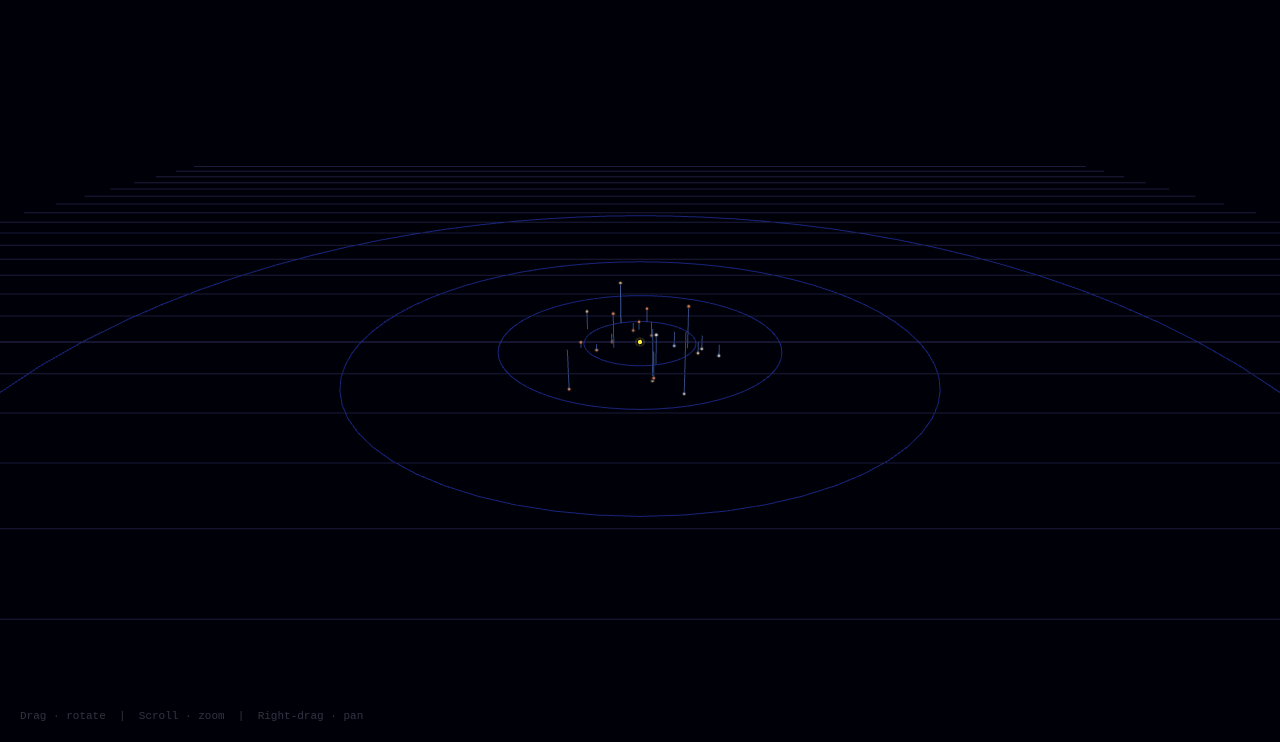
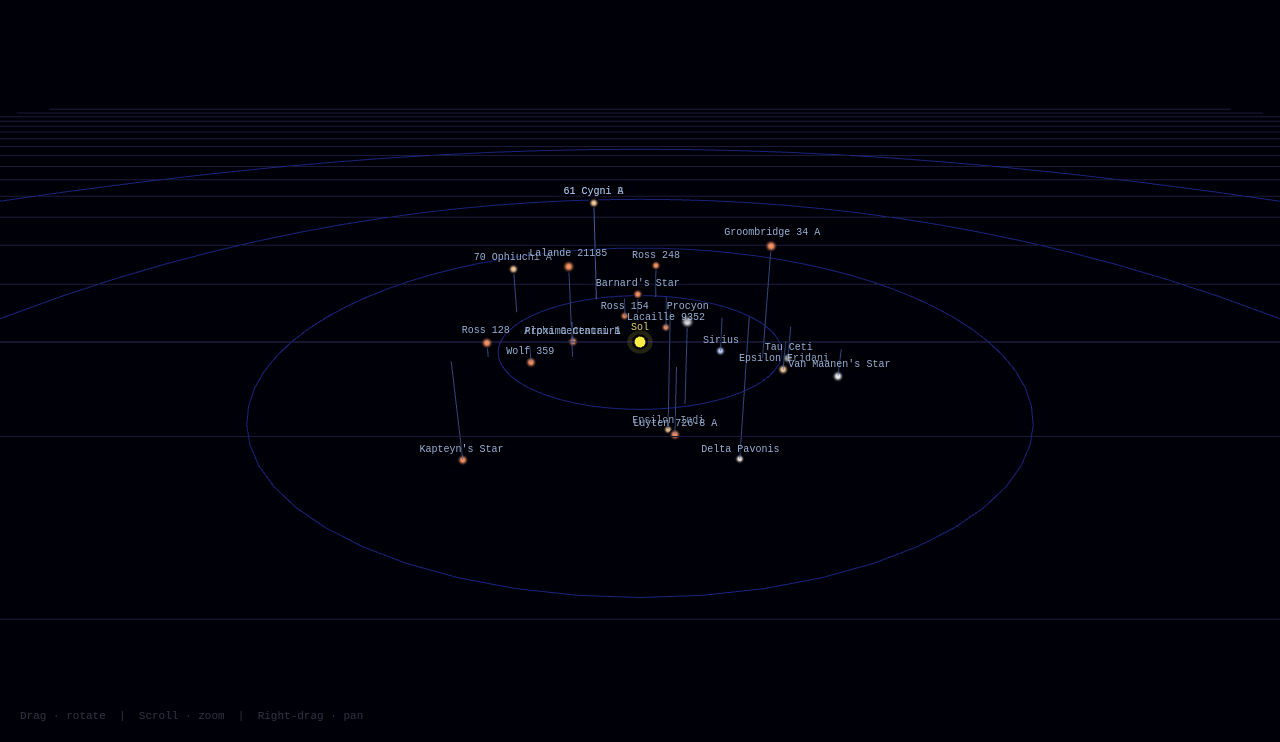
Before and after one commit to ruguevara/Bobmap, a website built with Vite: page index.html in a window 1280 px wide. Shown: the part 58-800 px from the top of the page. Built offline with nearby package versions, Linux system fonts and the light colour scheme; animation ran at ten frames a second.

Commit message:
feat: add star labels to StarMap and include favicon.svg Co-Authored-By: GUPPI <guppi@bobiverse.local>

```diff
--- a/index.html
+++ b/index.html
@@ -3,6 +3,7 @@
   <head>
     <meta charset="UTF-8" />
     <meta name="viewport" content="width=device-width, initial-scale=1.0" />
+    <link rel="icon" href="/favicon.svg" type="image/svg+xml"/>
     <title>Bobiverse Star Map</title>
     <style>
       * { margin: 0; padding: 0; box-sizing: border-box; }
@@ -18,6 +19,7 @@
       #app {
         width: 100vw;
         height: 100vh;
+        position: relative;
       }
 
       #hud {
--- a/src/scene/StarMap.ts
+++ b/src/scene/StarMap.ts
@@ -1,5 +1,6 @@
 import * as THREE from 'three'
 import { OrbitControls } from 'three/examples/jsm/controls/OrbitControls.js'
+import { CSS2DRenderer, CSS2DObject } from 'three/examples/jsm/renderers/CSS2DRenderer.js'
 import type { Star } from '../types/star'
 
 /** Harvard spectral class → approximate colour */
@@ -30,6 +31,7 @@ export class StarMap {
   private scene: THREE.Scene
   private camera: THREE.PerspectiveCamera
   private renderer: THREE.WebGLRenderer
+  private labelRenderer: CSS2DRenderer
   private controls: OrbitControls
   private animId: number | null = null
 
@@ -46,13 +48,20 @@ export class StarMap {
       0.01,
       2000,
     )
-    this.camera.position.set(0, 15, 35)
+    this.camera.position.set(0, 6, 14)
     this.camera.lookAt(0, 0, 0)
 
     this.renderer = new THREE.WebGLRenderer({ antialias: true })
     this.renderer.setSize(container.clientWidth, container.clientHeight)
     this.renderer.setPixelRatio(Math.min(window.devicePixelRatio, 2))
     container.appendChild(this.renderer.domElement)
+
+    this.labelRenderer = new CSS2DRenderer()
+    this.labelRenderer.setSize(container.clientWidth, container.clientHeight)
+    this.labelRenderer.domElement.style.position = 'absolute'
+    this.labelRenderer.domElement.style.top = '0'
+    this.labelRenderer.domElement.style.pointerEvents = 'none'
+    container.appendChild(this.labelRenderer.domElement)
 
     this.controls = new OrbitControls(this.camera, this.renderer.domElement)
     this.controls.enableDamping = true
@@ -111,6 +120,36 @@ export class StarMap {
       opacity: 0.7,
     })))
 
+    // Star name labels for all named stars
+    const addLabel = (text: string, x: number, y: number, z: number, color = 'rgba(180,210,255,0.85)') => {
+      const div = document.createElement('div')
+      div.textContent = text
+      div.style.cssText = [
+        `color: ${color}`,
+        'font-size: 10px',
+        'font-family: monospace',
+        'pointer-events: none',
+        'padding: 0 2px',
+        'text-shadow: 0 0 5px #000, 0 0 5px #000',
+        'white-space: nowrap',
+      ].join(';')
+      const obj = new CSS2DObject(div)
+      obj.position.set(x, y, z)
+      this.scene.add(obj)
+    }
+
+    // Sol label
+    addLabel('Sol', 0, 0.35, 0, 'rgba(255,238,120,0.9)')
+
+    for (const s of stars) {
+      if (s.dist_ly === 0) continue
+      const label = s.name ?? s.bf
+      if (!label) continue
+      // HYG→Three.js coord swap; offset label above star in Y
+      const offset = 0.25 + s.dist_ly * 0.002
+      addLabel(label, s.x, s.z + offset, s.y)
+    }
+
     // TODO Phase 2: raycaster for hover/click labels
     // TODO Phase 3: rebuild Points when filters change
   }
@@ -120,6 +159,7 @@ export class StarMap {
     window.removeEventListener('resize', this.onResize)
     this.renderer.dispose()
     this.container.removeChild(this.renderer.domElement)
+    this.container.removeChild(this.labelRenderer.domElement)
   }
 
   // ─── Private ─────────────────────────────────────────────────────────────
@@ -184,6 +224,7 @@ export class StarMap {
     this.animId = requestAnimationFrame(this.animate)
     this.controls.update()
     this.renderer.render(this.scene, this.camera)
+    this.labelRenderer.render(this.scene, this.camera)
   }
 
   private onResize = (): void => {
@@ -192,5 +233,6 @@ export class StarMap {
     this.camera.aspect = w / h
     this.camera.updateProjectionMatrix()
     this.renderer.setSize(w, h)
+    this.labelRenderer.setSize(w, h)
   }
 }
```
Also changed, not shown: CLAUDE.md (+4 -0 lines), public/favicon.svg (added).
